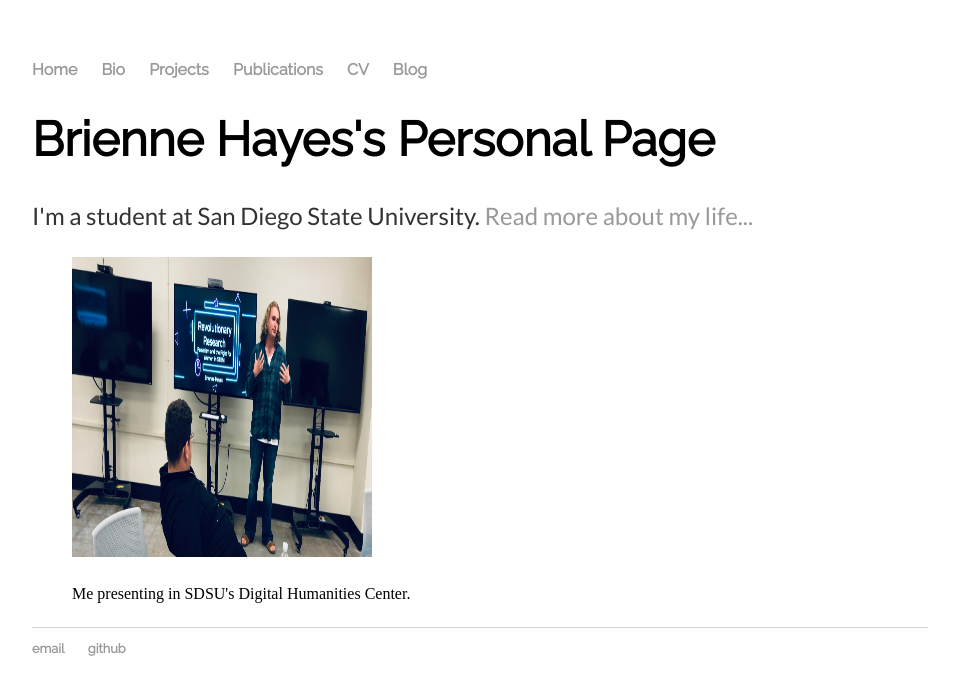
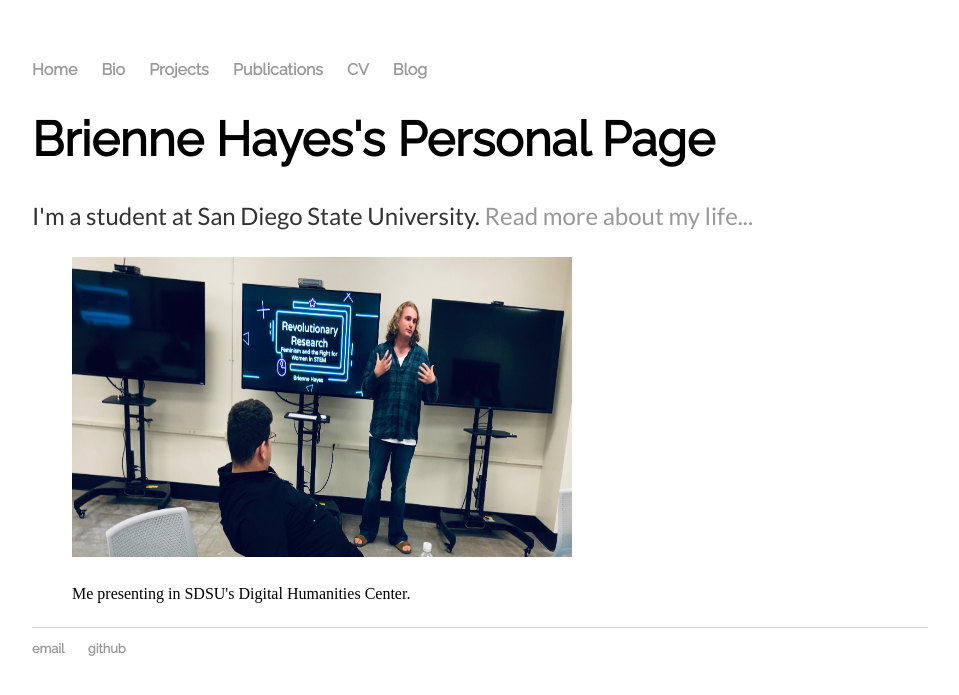
Before and after one commit to bhayes7/bhayes7.github.io, a Jekyll site: the page built from index.html, in a window 1280 px wide. Shown: the top 695 px of the page, without its empty margins (160-1119 px from the left). Built offline with Jekyll 4.4.1, drawn with Linux system fonts in a browser that asks for light colours.

Commit message:
tried fixing photo size again

```diff
--- a/index.html
+++ b/index.html
@@ -9,7 +9,7 @@ title: Brienne Hayes
 		<img src="images/home-page-photo.jpeg"
 		     alt="Photo of Brienne giving a presentation"
 		     title="Brienne Presenting in the Digital Humanities Center"
-		     width="300"
+		     width="500"
 		     height="300"/>
 		<p>
 			<figcaption>
```
